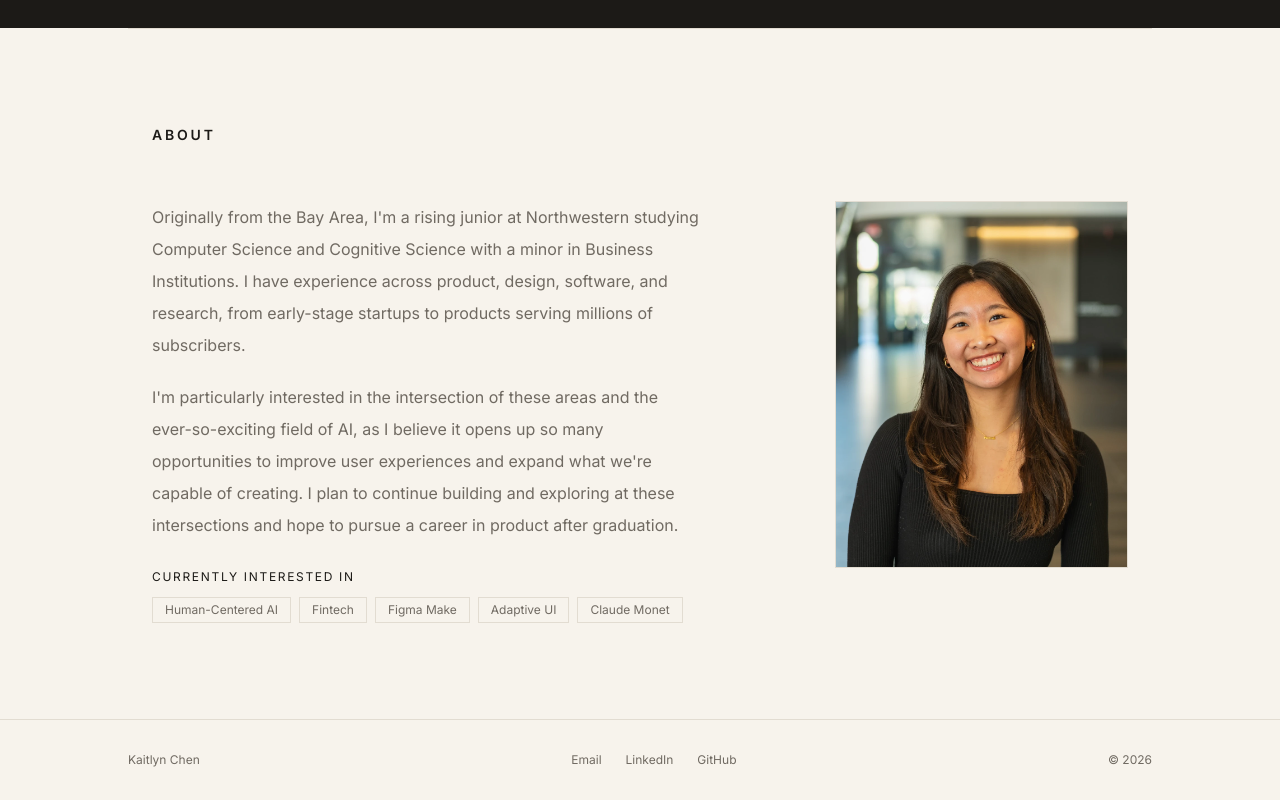
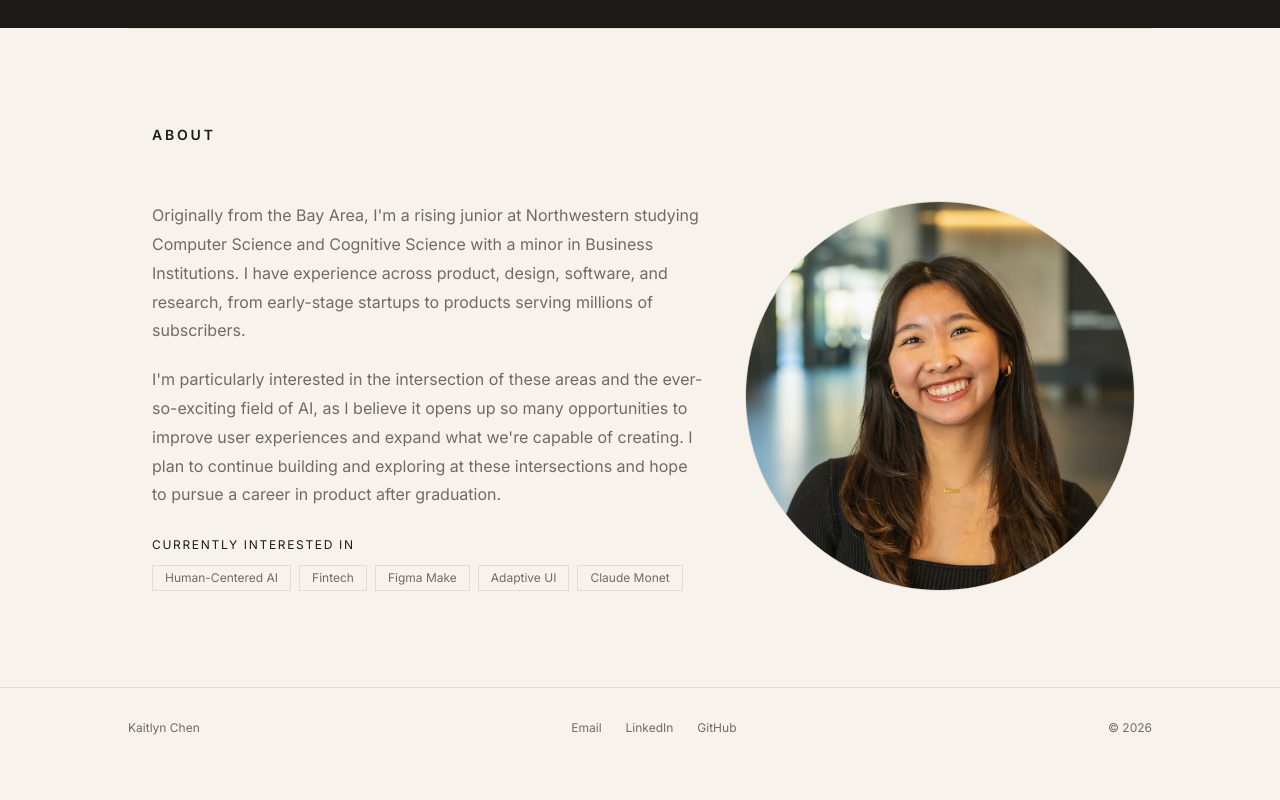
Before and after one commit to kaitlync31/portfolio, a Next.js app: page / in a window 1280 px wide. Shown: the part 5065-5865 px from the top of the page. After the commit the page ends 5833 px from the top, so only its background shows below. Built offline with nearby package versions, Linux system fonts and the light colour scheme.

Commit message:
About: circular portrait sized to text height, closer to copy
Co-Authored-By: Claude Sonnet 5 <noreply@anthropic.com>

```diff
--- a/src/components/About.tsx
+++ b/src/components/About.tsx
@@ -11,8 +11,8 @@ const INTERESTS = [
 export default function About() {
   return (
     <Section id="about" title="About">
-      <div className="grid gap-12 sm:grid-cols-12">
-        <div className="space-y-5 font-sans text-base leading-8 text-stone sm:col-span-7">
+      <div className="grid gap-12 sm:grid-cols-12 sm:gap-x-10">
+        <div className="space-y-5 font-sans text-base leading-[1.8rem] text-stone sm:col-span-7">
           <p>
             Originally from the Bay Area, I&apos;m a rising junior at
             Northwestern studying Computer Science and Cognitive Science
@@ -44,13 +44,13 @@ export default function About() {
             </ul>
           </div>
         </div>
-        <div className="sm:col-span-4 sm:col-start-9">
-          <div className="aspect-[4/5] w-full overflow-hidden border border-line">
+        <div className="mx-auto w-full max-w-[16rem] sm:col-span-5 sm:col-start-8 sm:mx-0 sm:max-w-none lg:self-stretch">
+          <div className="aspect-square w-full overflow-hidden rounded-full border border-line lg:h-full lg:w-auto">
             {/* eslint-disable-next-line @next/next/no-img-element */}
             <img
               src="/portrait.jpg"
               alt="Portrait of Kaitlyn Chen"
-              className="h-full w-full object-cover"
+              className="h-full w-full object-cover object-[50%_25%]"
             />
           </div>
         </div>
```
